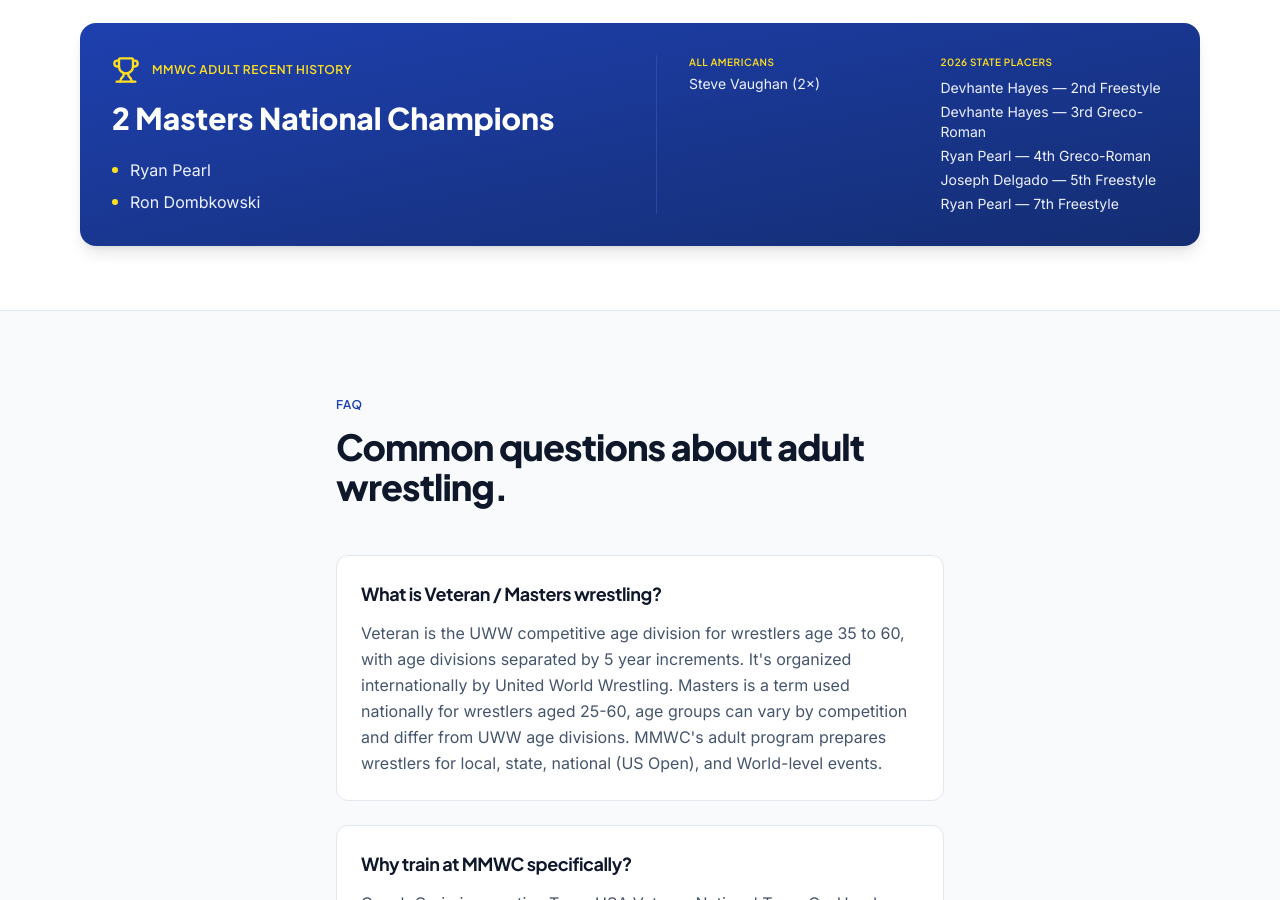
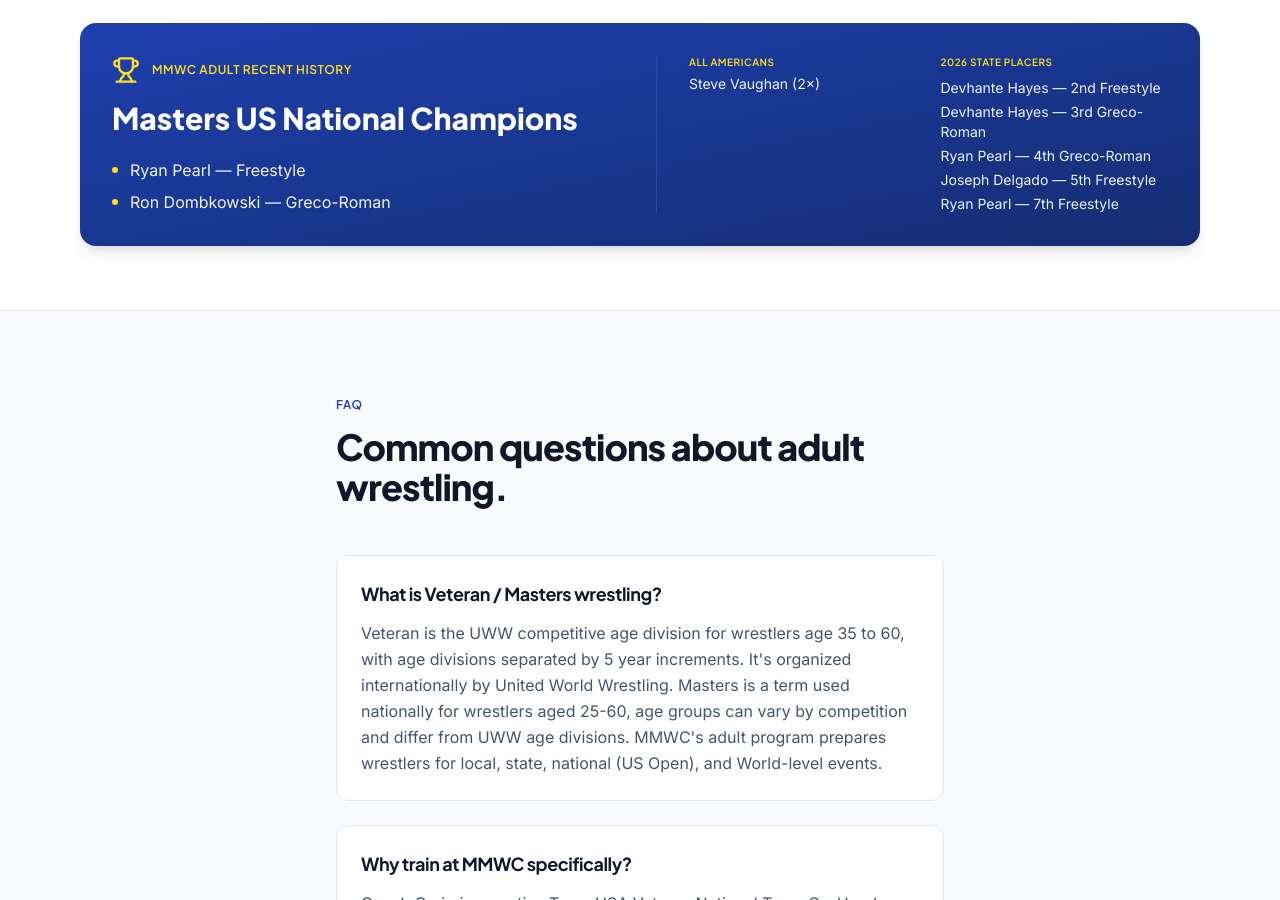
Before and after one commit to thefortaiagency/mira-mesa-wrestling, a Next.js app: page /masters in a window 1280 px wide. Shown: the part 2260-3160 px from the top of the page. Built offline with nearby package versions, Linux system fonts and the light colour scheme.

Commit message:
content(masters): 'Masters US National Champions' + add styles (Pearl Freestyle, Dombkowski Greco-Roman)

```diff
--- a/src/app/masters/page.tsx
+++ b/src/app/masters/page.tsx
@@ -232,15 +232,15 @@ export default function MastersPage() {
                   <Trophy className="w-7 h-7 text-yellow-300" />
                   <span className="text-yellow-300 text-xs font-heading font-semibold tracking-wider uppercase">MMWC Adult Recent History</span>
                 </div>
-                <p className="font-heading font-extrabold text-3xl leading-tight">2 Masters National Champions</p>
+                <p className="font-heading font-extrabold text-3xl leading-tight">Masters US National Champions</p>
                 <ul className="mt-5 space-y-2 text-blue-50">
                   <li className="flex items-center gap-3">
                     <span className="w-1.5 h-1.5 rounded-full bg-yellow-300 shrink-0" />
-                    Ryan Pearl
+                    Ryan Pearl — Freestyle
                   </li>
                   <li className="flex items-center gap-3">
                     <span className="w-1.5 h-1.5 rounded-full bg-yellow-300 shrink-0" />
-                    Ron Dombkowski
+                    Ron Dombkowski — Greco-Roman
                   </li>
                 </ul>
               </div>
```
